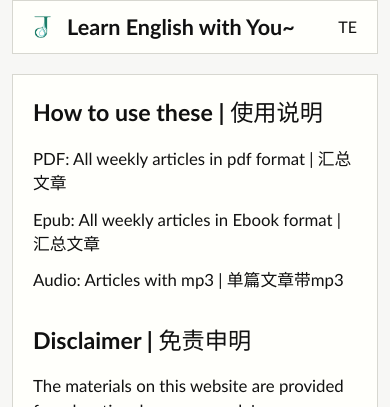
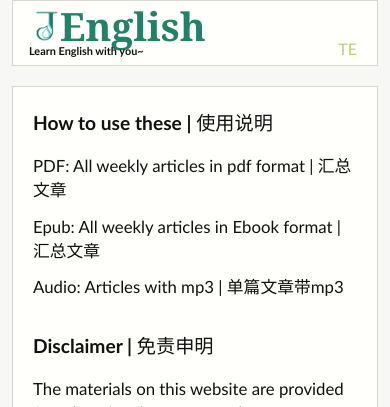
Before and after one commit to EnglishJune/teweb, a Vue app: page / in a window 390 px wide. Shown: the top 407 px of the page. Built offline with nearby package versions, Linux system fonts and the light colour scheme.

Commit message:
Update 2026-06-06

```diff
--- a/index.html
+++ b/index.html
@@ -3,7 +3,7 @@
   <head>
     <meta charset="UTF-8" />
     <meta name="viewport" content="width=device-width, initial-scale=1.0" />
-    <title>English Learning Materials</title>
+    <title>June's English</title>
   </head>
   <body>
     <div id="app"></div>
--- a/public/materials.json
+++ b/public/materials.json
@@ -13,5 +13,10 @@
     "id": "test-material-2026-05-23",
     "title": "The new shape of war",
     "date": "2026-05-30"
+  },
+  {
+    "id": "test-material-2026-05-23",
+    "title": "The new shape of war",
+    "date": "2026-06-06"
   }
 ]
--- a/src/App.vue
+++ b/src/App.vue
@@ -1,7 +1,7 @@
 <script setup>
 import { onMounted, ref } from 'vue'
 
-const SITE_NAME = 'Learn English with You~'
+const SITE_NAME = 'Learn English with you~'
 const LOGO_PATH = '/logo.png'
 const BLOB_BASE_URL = "https://teblob.blob.core.windows.net/tematerials";
 
@@ -41,8 +41,11 @@ onMounted(async () => {
   <div class="page-shell">
     <header class="site-header">
       <a class="brand" href="/" aria-label="Homepage">
-        <img class="brand-logo" :src="LOGO_PATH" alt="" />
-        <span>{{ SITE_NAME }}</span>
+        <span class="brand-main">
+          <img class="brand-logo" :src="LOGO_PATH" alt="" />
+          <span class="brand-language">English</span>
+        </span>
+        <span class="brand-tagline">{{ SITE_NAME }}</span>
       </a>
       <nav class="site-nav" aria-label="Main navigation">
         <a href="/" aria-current="page">TE</a>
--- a/src/style.css
+++ b/src/style.css
@@ -5,6 +5,7 @@
   --accent-soft: #f4f6e8;
   --button-bg: #b7d07a;
   --button-hover: #a8bf68;
+  --logo-main: #248067;
   --border: #d7d7d0;
   --text: #111111;
   --muted: #333333;
@@ -53,7 +54,7 @@ p {
 
 .site-header {
   display: flex;
-  align-items: center;
+  align-items: flex-end;
   justify-content: space-between;
   min-height: 60px;
   margin-bottom: 28px;
@@ -64,29 +65,61 @@ p {
 
 .brand {
   display: inline-flex;
-  align-items: center;
-  gap: 26px;
+  flex-direction: column;
+  align-items: flex-start;
+  gap: 3px;
   color: var(--text);
-  font-size: clamp(1.35rem, 3vw, 1.9rem);
   font-weight: 700;
   letter-spacing: 0;
   text-decoration: none;
 }
 
+.brand-main {
+  display: inline-flex;
+  align-items: center;
+  gap: 0;
+}
+
 .brand-logo {
-  width: 32px;
+  width: 42px;
   height: 42px;
   object-fit: contain;
 }
 
+.brand-language {
+  margin-left: -3px;
+  color: var(--logo-main);
+  font-family: Georgia, "Times New Roman", serif;
+  font-size: 48px;
+  font-weight: 600;
+  line-height: 0.84;
+}
+
+.brand-tagline {
+  font-size: 0.82rem;
+  font-weight: 600;
+  line-height: 1;
+}
+
+.site-nav {
+  display: flex;
+  align-items: flex-end;
+}
+
 .site-nav a {
   display: inline-flex;
-  align-items: center;
+  align-items: flex-end;
   min-height: 44px;
   padding: 0 4px;
-  color: var(--text);
-  font-size: 1.35rem;
+  color: var(--button-bg);
+  font-size: 1.3rem;
+  line-height: 1;
   text-decoration: none;
+  transition: color 160ms ease;
+}
+
+.site-nav a:hover {
+  color: var(--logo-main);
 }
 
 .notice-panel {
@@ -99,7 +132,7 @@ p {
 .notice-panel h1,
 .notice-panel h2 {
   color: var(--text);
-  font-size: clamp(1.45rem, 3vw, 2rem);
+  font-size: clamp(1.2rem, 2.4vw, 1.55rem);
   line-height: 1.2;
 }
 
@@ -149,12 +182,13 @@ p {
 
 .material-details {
   min-width: 0;
+  transform: translateY(-10px);
 }
 
 .material-details h2 {
   margin-bottom: 14px;
   color: var(--text);
-  font-size: clamp(1.75rem, 3.6vw, 2.45rem);
+  font-size: clamp(1.45rem, 3vw, 2rem);
   font-weight: 500;
   line-height: 1.2;
 }
@@ -222,12 +256,25 @@ p {
   }
 
   .brand {
-    gap: 18px;
+    gap: 3px;
   }
 
   .brand-logo {
-    width: 28px;
+    width: 36px;
     height: 36px;
+  }
+
+  .brand-language {
+    font-size: 41px;
+  }
+
+  .brand-tagline {
+    font-size: 0.76rem;
+  }
+
+  .site-nav a {
+    min-height: 38px;
+    font-size: 1.1rem;
   }
 
   .notice-panel {
@@ -271,13 +318,21 @@ p {
   }
 
   .brand {
-    gap: 12px;
+    gap: 3px;
     max-width: calc(100% - 48px);
   }
 
   .brand-logo {
-    width: 26px;
+    width: 34px;
     height: 34px;
+  }
+
+  .brand-language {
+    font-size: 39px;
+  }
+
+  .brand-tagline {
+    font-size: 0.68rem;
   }
 
   .site-nav a {
```
